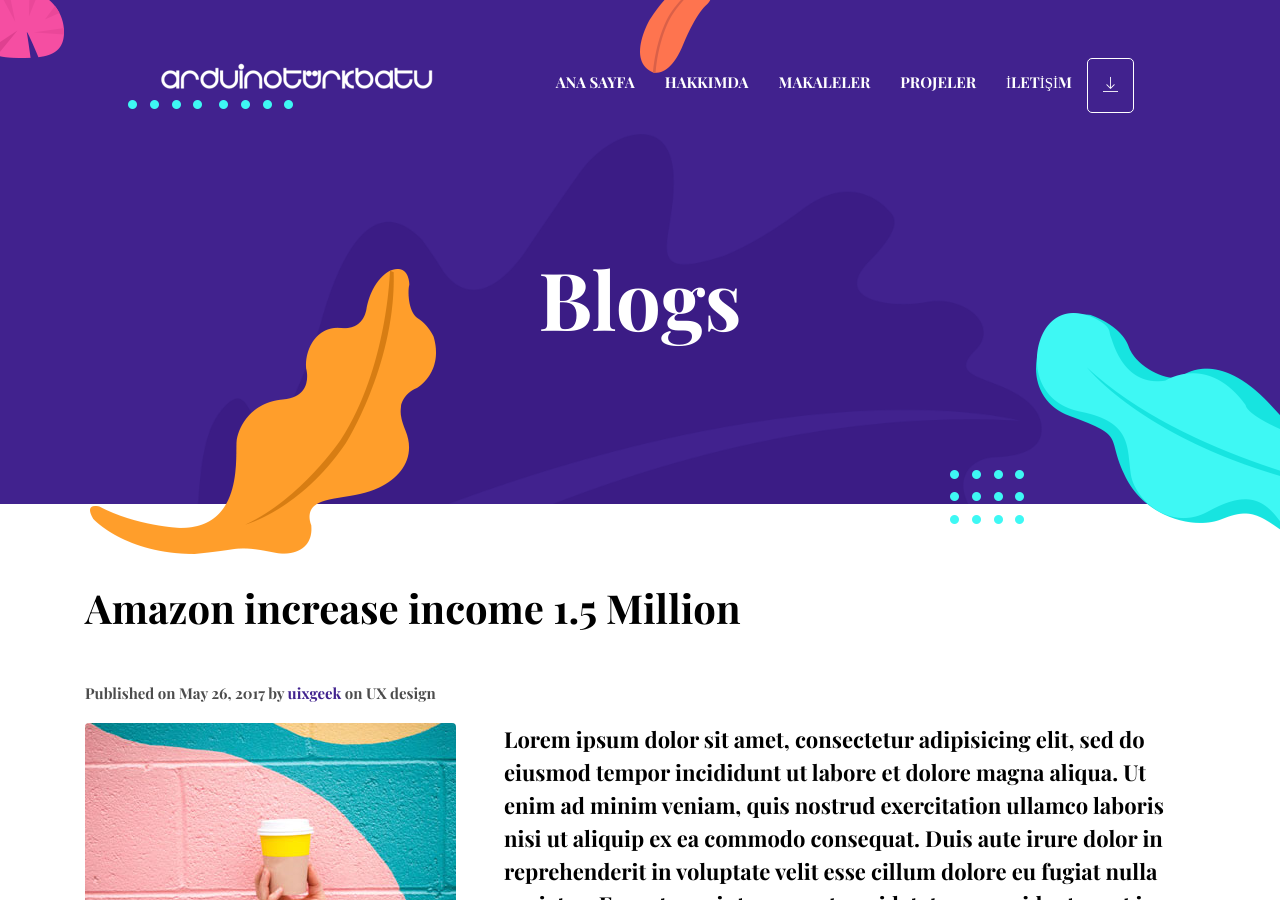
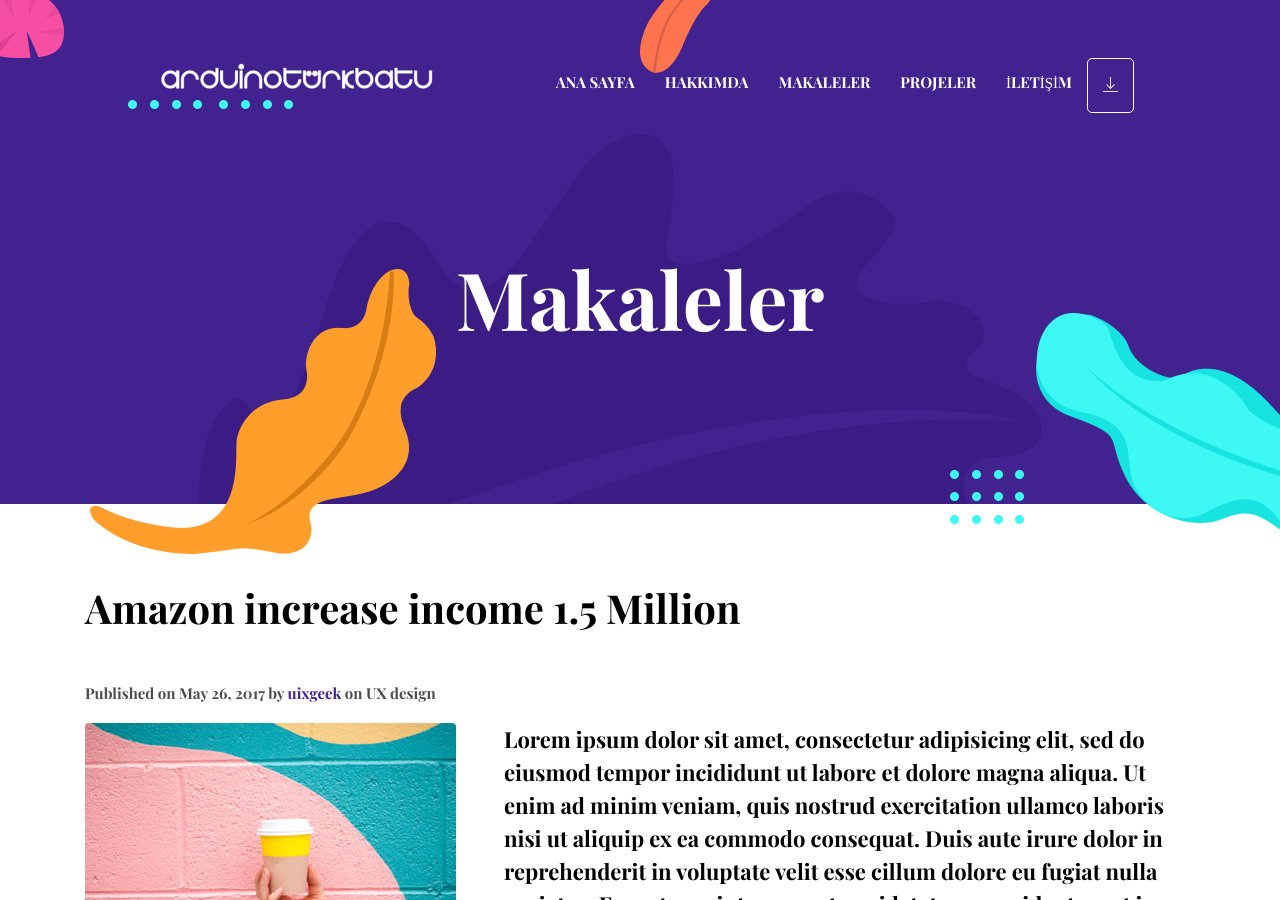
Before and after one commit to arduinoturkbatu/arduinoturkbatu.github.io, a Jekyll site: the page built from _posts/2017-05-26-amazon-increase-income-1.5-million copy 2.markdown, in a window 1280 px wide and 900 px high. Built offline with Jekyll 4.4.1, drawn with Linux system fonts in a browser that asks for light colours; some of the changed text lies outside the part shown.

Commit message:
Update post.html

```diff
--- a/_layouts/post.html
+++ b/_layouts/post.html
@@ -6,7 +6,7 @@
   <div class="container">
     <div class="row">
       <div class="col-12 text-center">
-        <h1 class="text-white font-tertiary">Blogs</h1>
+        <h1 class="text-white font-tertiary">Makaleler</h1>
       </div>
     </div>
   </div>
@@ -44,7 +44,7 @@
   <div class="container">
     <div class="row">
       <div class="col-12 text-center">
-        <h2 class="section-title">Similar Stories</h2>
+        <h2 class="section-title">Benzer Yazılar</h2>
       </div>
       {% for post in site.posts offset:0 limit:3 %}
       {% include post.html %}
```
